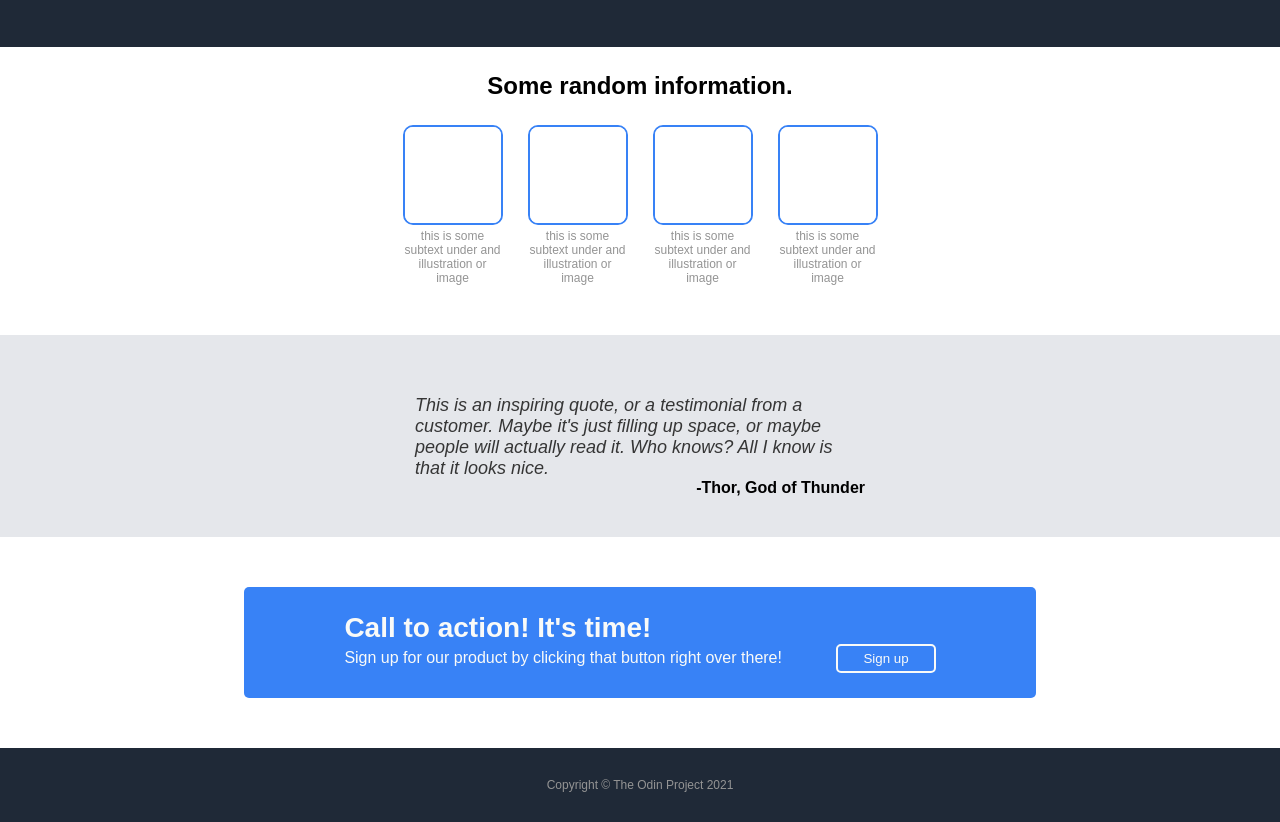
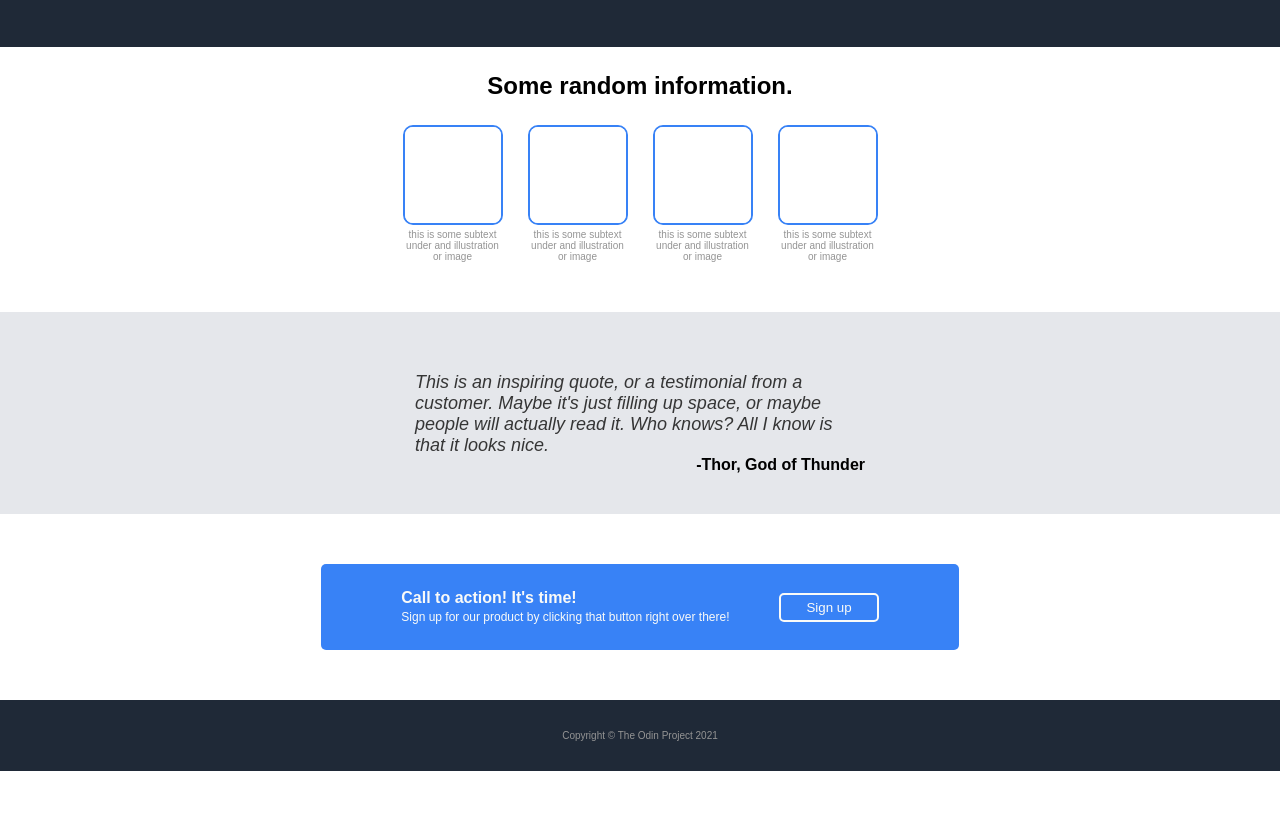
Before and after one commit to Ryansmarticles/TOP-Website, a plain HTML site: page index.html in a window 1280 px wide. Shown: the part 248-1070 px from the top of the page. After the commit the page ends 1019 px from the top, so only its background shows below. Drawn offline with Linux system fonts and the light colour scheme.

Commit message:
Adjusted call to action width to be in line with other elements

```diff
--- a/index.html
+++ b/index.html
@@ -67,12 +67,15 @@
         </div>
     </div>
 
-    <div class="ctacontainer">
-        <div class="calltoaction">
-            <h3>Call to action! It's time!</h3>
-            <span>Sign up for our product by clicking that button right over there!</span>
+    <div class="container">
+        <div class="ctacontainer">
+            <div class="calltoaction">
+                <h3 class="ctaheader">Call to action! It's time!</h3>
+                <span class="ctacontent">Sign up for our product by clicking that button right over there!</span>
+            </div>
             <button class="button2">Sign up</button>
         </div>
+
     </div>
 
 
--- a/style.css
+++ b/style.css
@@ -128,7 +128,7 @@ h2 {
 }
 
 p {
-    font-size: 12px;
+    font-size: 10px;
     margin: 0;
     color: rgb(148, 148, 148);
 }
@@ -144,6 +144,15 @@ h2 {
 h1 {
     margin: 0;
     font-size: 18px;
+}
+
+.ctaheader {
+    font-size: 16px;
+}
+
+.ctacontent {
+    font-size: 12px;
+    margin: 0;
 }
 
 .quote {
@@ -169,11 +178,10 @@ h1 {
 }
 
 .calltoaction {
-    background-color: #3882f6;
     color: #f9faf8;
     /* margin: 30px 100px 30px 100px; */
-    border-radius: 5px;
-    padding: 25px 100px 25px 100px;
+
+    /* padding: 25px 100px 25px 100px; */
 }
 
 footer {
@@ -192,12 +200,24 @@ footer {
     border-style: solid;
     padding: 5px 25px 5px 25px;
     margin-left: 50px;
+
 }
 
 .ctacontainer {
+    background-color: #3882f6;
+    border-radius: 5px;
     display: flex;
     justify-content: center;
     align-items: center;
+    padding: 25px 80px;
     margin-bottom: 50px;
-    margin-top: 50px;
+    /* margin-top: 50px; */
 }
+
+.container {
+    display: flex;
+    justify-content: center;
+    align-items: center;
+    /* margin-bottom: 50px;
+    margin-top: 50px; */
+}
```
Also changed, not shown: 1 other file.
